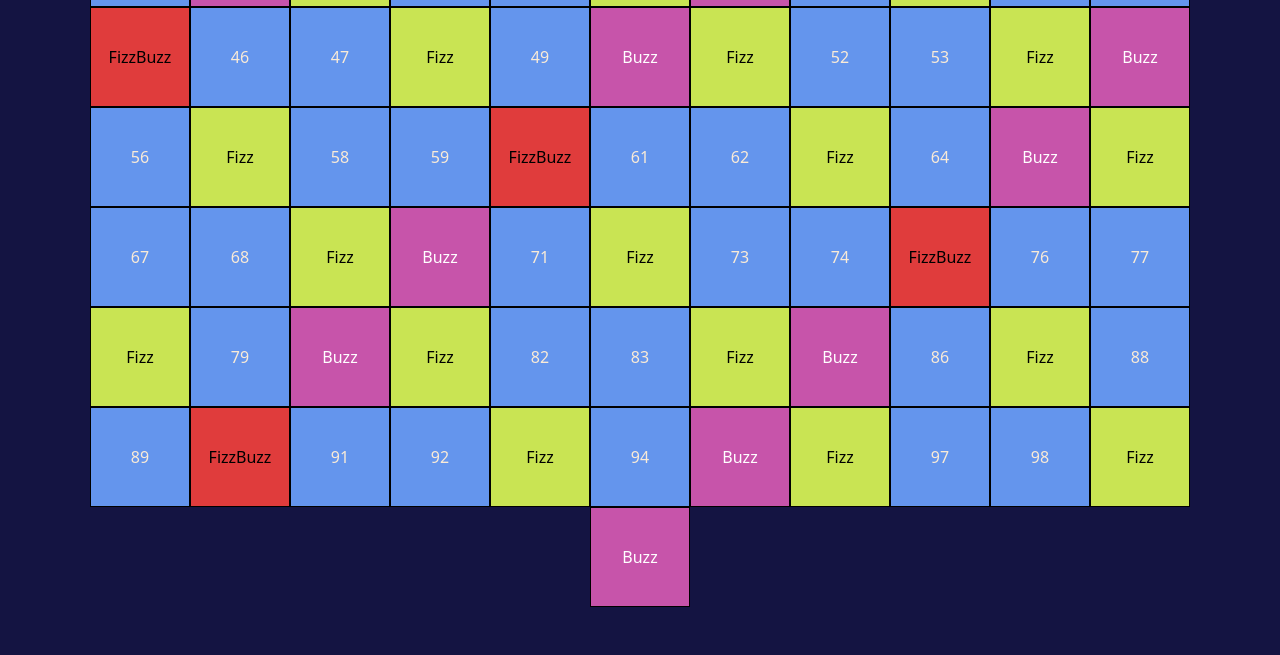
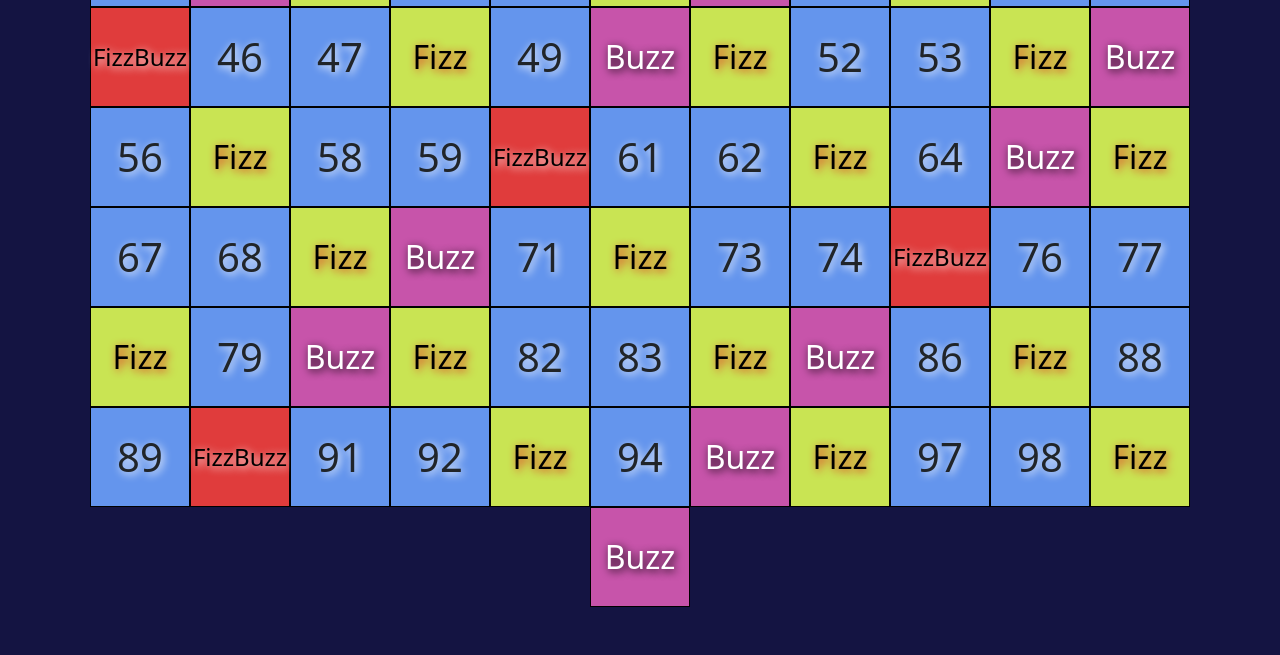
Before and after one commit to StefaniaSperani/js-fizzbuzz, a plain HTML site: page index.html in a window 1280 px wide. Shown: the part 593-1248 px from the top of the page. Drawn offline with nearby package versions, Linux system fonts and the light colour scheme.

Commit message:
better css

```diff
--- a/css/style.css
+++ b/css/style.css
@@ -18,7 +18,9 @@ body{
     text-align: center;
     border: 1px solid black;
     background-color: cornflowerblue;
-    color: antiquewhite;
+    color: 000;
+    font-size: 2.5em;
+    text-shadow: 2px 2px 8px #FFF;
 }
 
 .fizzbuzz{
@@ -31,6 +33,8 @@ body{
     border: 1px solid black;
     background-color: rgb(224, 60, 60);
     color: black;
+    font-size: 1.5em;
+    text-shadow: 2px 2px 8px #FFF;
 }
 
 .buzz{
@@ -43,6 +47,8 @@ body{
     border: 1px solid black;
     background-color: rgb(199, 84, 170);
     color: white;
+    font-size: 2em;
+    text-shadow: 2px 2px 8px #000;
 }
 
 .fizz{
@@ -55,4 +61,6 @@ body{
     border: 1px solid black;
     background-color: rgb(201, 228, 83);
     color: black;
+    font-size: 2em;
+    text-shadow: 2px 2px 8px rgb(228, 31, 31);
 }
```
